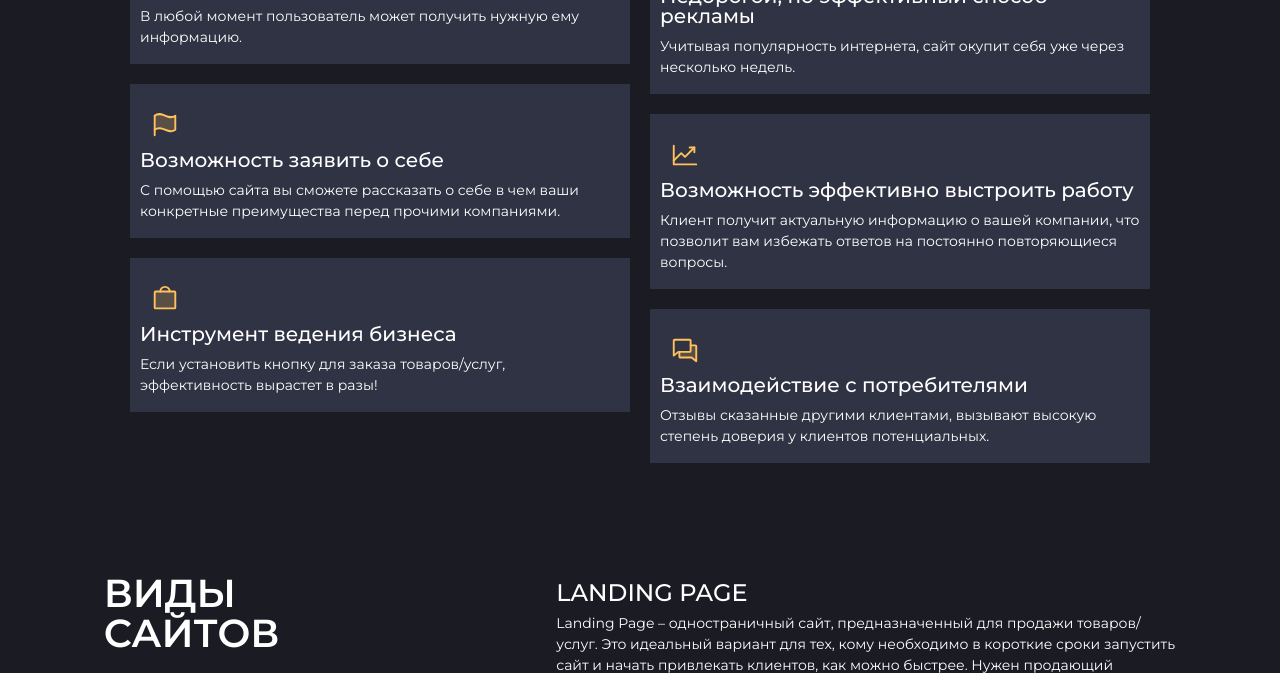
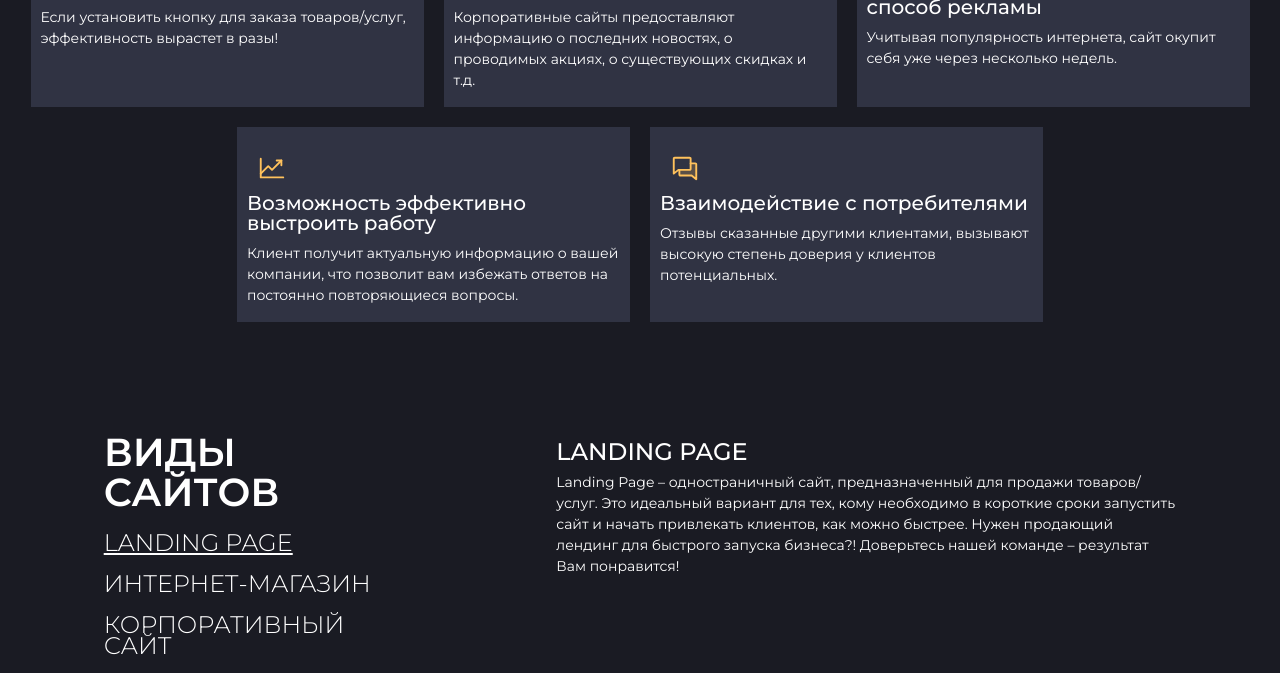
Before and after one commit to WebLed/WebLed.github.io, a plain HTML site: page index.html in a window 1280 px wide. Shown: the part 1114-1787 px from the top of the page. Drawn offline with nearby package versions, Linux system fonts and the light colour scheme.

Commit message:
reson fix

```diff
--- a/index.html
+++ b/index.html
@@ -76,7 +76,6 @@
 			<h2>8 ПРИЧИН СОЗДАТЬ САЙТ</h2>
 		</div>
 		<div class="reason_col">
-			<div class="reason_box">
 			<div class="reason_block">
 				<div class="reason_icon"><img src="assets/img/svg/Users.svg" alt="Users.svg"></div>
 				<h4>Лицо компании</h4>
@@ -98,8 +97,6 @@
 				<h4>Инструмент ведения бизнеса</h4>
 				<p>Если установить кнопку для заказа товаров/услуг, эффективность вырастет в разы!</p>
 			</div>
-			</div>
-			<div class="reason_box">
 			<div class="reason_block">
 				<div class="reason_icon"><img src="assets/img/svg/MediumLogo.svg" alt="MediumLogo.svg"></div>
 				<h4>Средство информации</h4>
@@ -122,7 +119,6 @@
 				<h4>Взаимодействие с потребителями</h4>
 				<p>Отзывы сказанные другими клиентами, вызывают высокую степень доверия у клиентов
 					потенциальных.</p>
-				</div>
 			</div>
 		</div>
 	</section>
--- a/style/main.scss
+++ b/style/main.scss
@@ -150,13 +150,6 @@ header {
     flex-wrap: wrap;
     justify-content: center;
   }
-  &_box {
-    display: flex;
-    flex-direction: column;
-    &:last-child {
-      margin-top: 30px;
-    }
-  }
   &_icon {
     display: inline-block;
     width: 30px;
@@ -164,7 +157,7 @@ header {
     margin: 10px 10px;
   }
   &_block {
-    max-width: 500px;
+    max-width: 393px;
     padding: 16px 10px;
     margin: 10px 10px;
     @extend %block_color;
```
Also changed, not shown: assets/css/main.css. Lines whose indentation alone changed are shown as unchanged.
